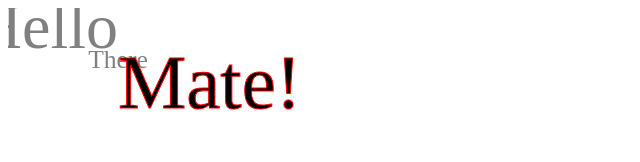
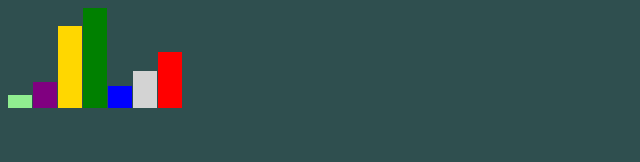
Before and after one commit to AriaBalaei/d3-intro, a plain HTML site: page index.html in a window 1280 px wide. Shown: the whole page, without its empty margins (0-640 px from the left). Drawn offline with nearby package versions, Linux system fonts and the light colour scheme.

Commit message:
Added Data / json

```diff
--- a/index.html
+++ b/index.html
@@ -10,5 +10,6 @@
 <body>
   <div class="canva"></div>
 </body>
-  <script src="index.js"></script>
+<script src="index.js"></script>
+<link rel="stylesheet" href="style.css">
 </html>
--- a/index.js
+++ b/index.js
@@ -1,9 +1,10 @@
 
+//Add Svg Element
 const canvas = d3.select('.canva')
-const svg = canvas.append('svg').attr('width','500').attr('hight','500')
-
+const svg = canvas.append('svg')
+    .attr('width','1000')
+    .attr('height','1000')
 /*
-
 //Circle
 svg.append('circle')
   .attr('cx','100')
@@ -29,14 +30,14 @@ svg.append('line')
     .attr('y2','46')
     .attr('stroke', 'purple')
 
-*/
+
 
 //Text
 svg.append('text')
     .text('Hello')
     .attr('text-anchor','end')
     .attr('fill','gray')
-    .attr('font-size','5vw')
+    .attr('font-size','3vw')
     .attr('x','110')
     .attr('y','40')
 
@@ -44,14 +45,36 @@ svg.append('text')
     .text('There')
     .attr('text-anchor','middle')
     .attr('fill','gray')
-    .attr('font-size','2vw')
+    .attr('font-size','1vw')
     .attr('x','110')
     .attr('y','60')
 
     svg.append('text')
     .text('Mate!')
+    .style('font-family','Plus Jakarta Sans')
     .attr('text-anchor','start')
     .attr('stroke','red')
-    .attr('font-size','6vw')
+    .attr('font-size','4vw')
     .attr('x','110')
-    .attr('y','100')
+    .attr('y','110')
+*/
+
+//Using Data
+//const rect = svg.append('rect');
+//const canvas = d3.select('.canva');
+//const svg = canvas.select('svg');
+const rect = svg.selectAll('rect')
+
+//json
+d3.json('test.json')
+    .then(data => {
+        console.log(data)
+     rect
+        .data(data)
+        .enter().append('rect')
+        .attr('width', '24')
+        .attr('fill', d => d.fill)
+        .attr('height', d => d.height)
+        .attr('x',(d, i) => i*25)
+        .attr('y',(d, i) => 100 - (d.height))
+})
--- /dev/null
+++ b/style.css
@@ -0,0 +1,8 @@
+@import url('https://fonts.googleapis.com/css2?family=Plus+Jakarta+Sans:wght@200;300;400;500;600;700;800&display=swap');
+
+body{
+  background-color: darkslategray;
+}
+p{
+  font-family: 'Plus Jakarta Sans', sans-serif;
+}
--- /dev/null
+++ b/test.json
@@ -0,0 +1,14 @@
+
+[
+    {
+     "width" : 25,
+     "height": 13,
+     "fill": "lightgreen"
+  },
+   {"width" : 25, "height": 26, "fill": "purple"},
+   {"width" : 25, "height": 82, "fill": "gold"},
+   {"width" : 25, "height": 104, "fill": "green"},
+   {"width" : 25, "height": 22, "fill": "blue"},
+   {"width" : 25, "height": 37, "fill": "lightgray"},
+   {"width" : 25, "height": 56, "fill": "red"}
+]
```
